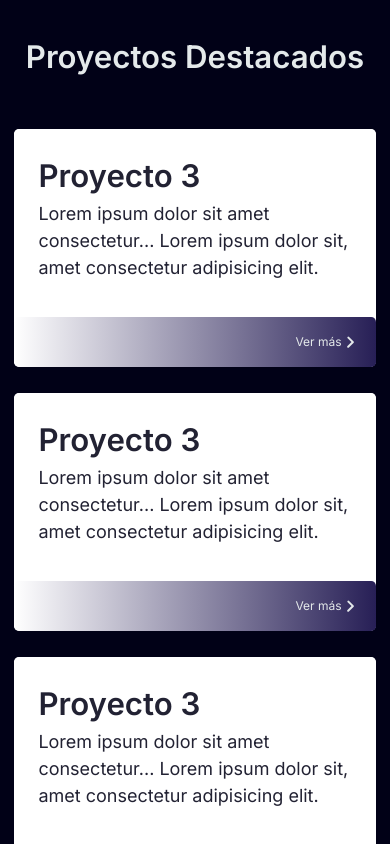
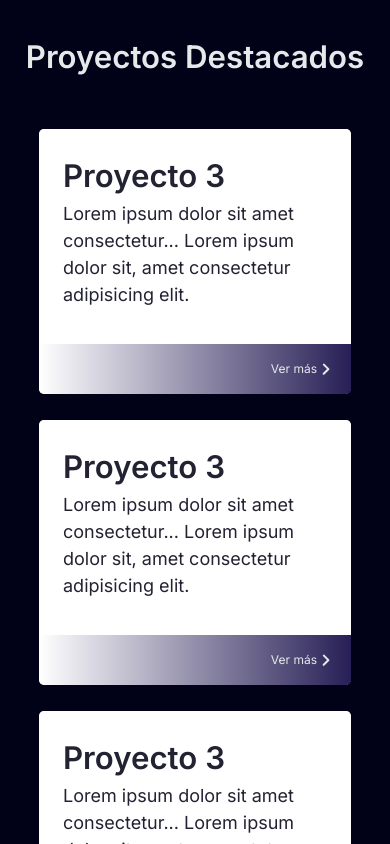
Before and after one commit to davidvallerst/davidvallerst, a SvelteKit app: page / in a window 390 px wide. Shown: the part 1260-2104 px from the top of the page. Built offline with nearby package versions, Linux system fonts and the light colour scheme.

Commit message:
Update proyect-card.svelte

```diff
--- a/src/routes/proyect-card.svelte
+++ b/src/routes/proyect-card.svelte
@@ -38,6 +38,7 @@
 		.details-button {
 			cursor: pointer;
 			border-radius: 0.4rem;
+			border-top-right-radius: 0;
 			padding: 16px;
 			background: linear-gradient(to right, #fff, #271f56);
 			display: flex;
@@ -48,4 +49,9 @@
 			}
 		}
 	}
+	@media (max-width: 576px) {
+		.highlight-container {
+			margin-inline: 10vw;
+		}
+	}
 </style>
```
